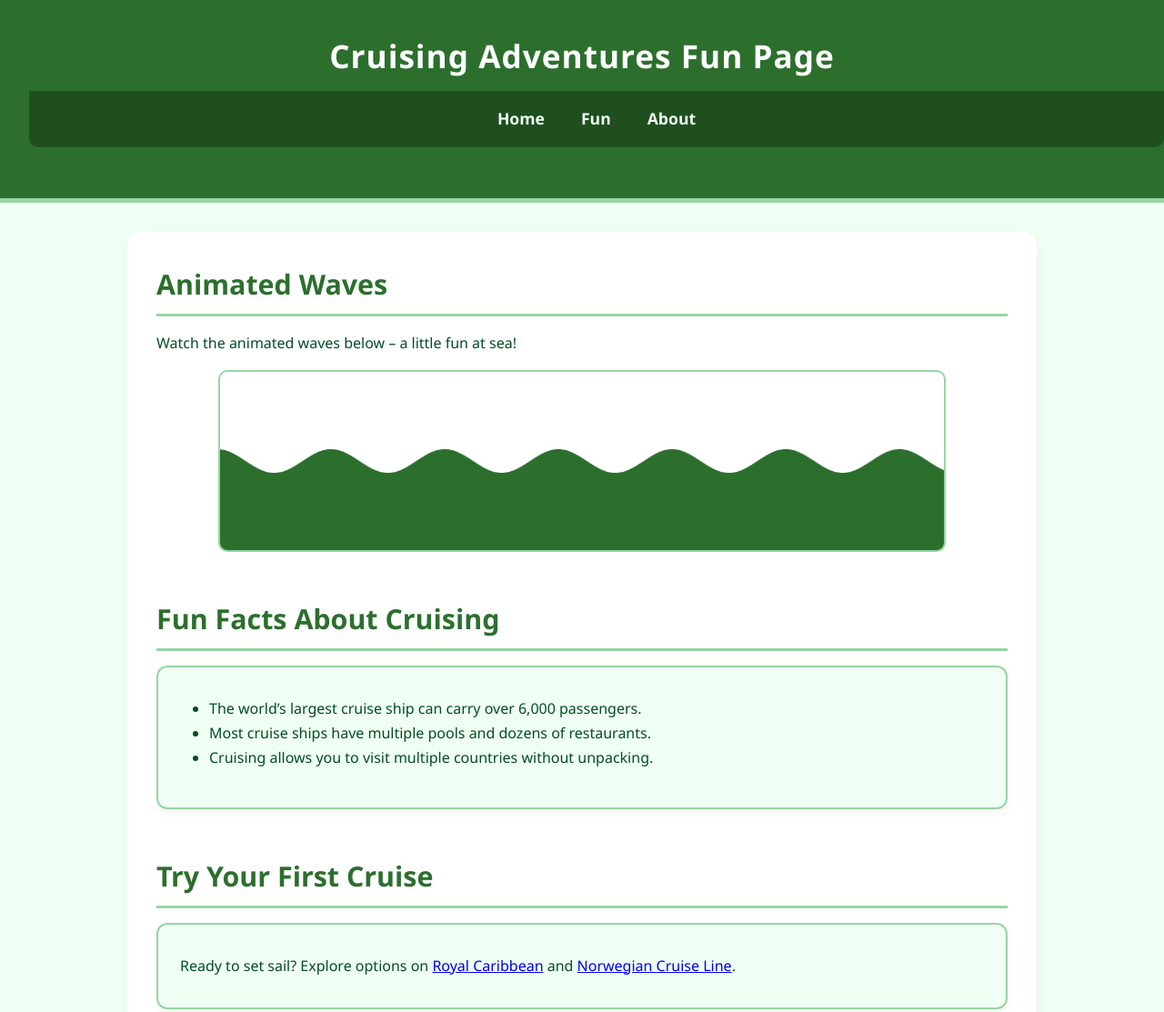
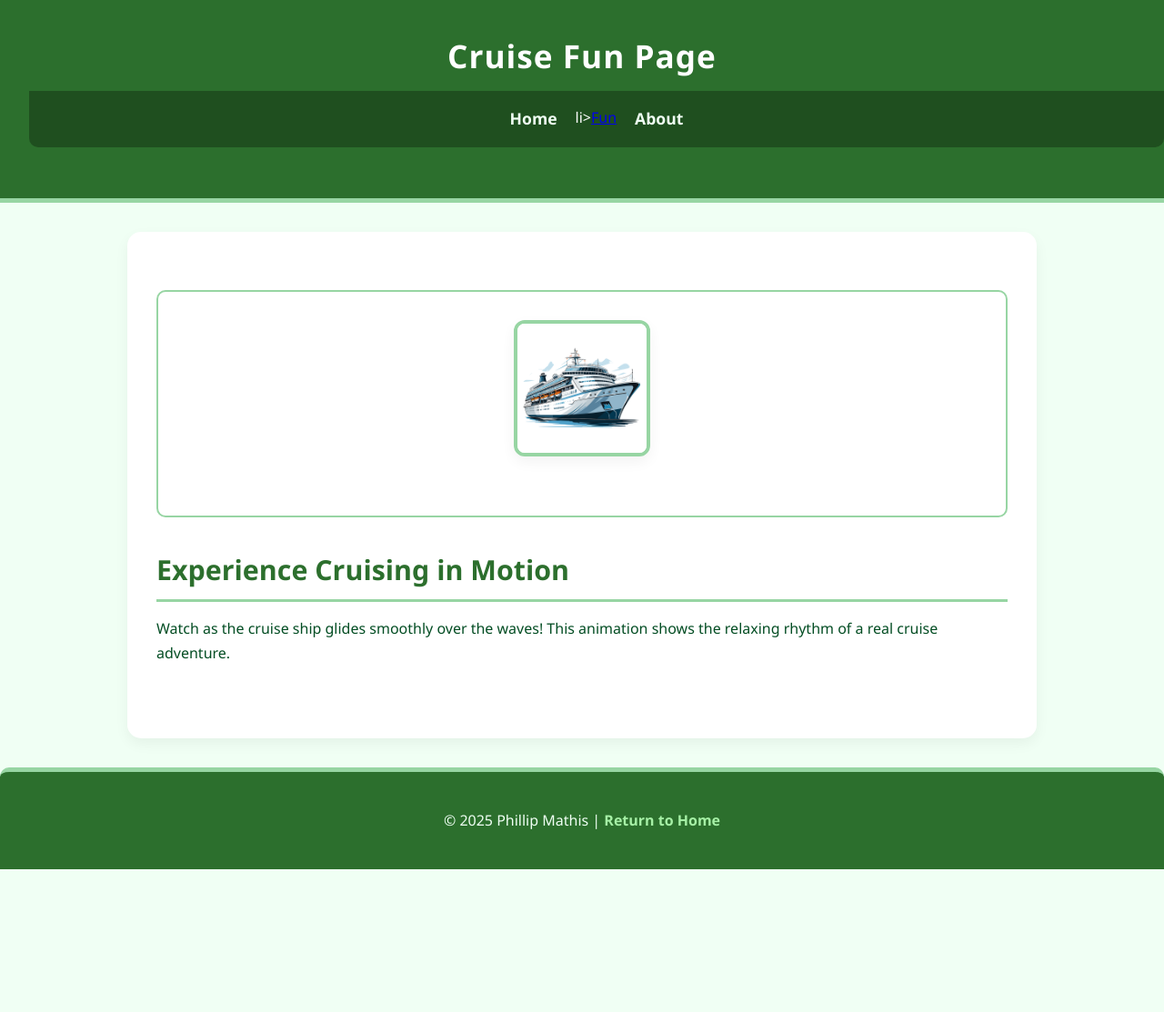
Before and after one commit to pmathis239-art/Class-Project, a plain HTML site: page fun.html in a window 1280 px wide. Shown: the top 1113 px of the page at 91% size. After the commit the page ends 956 px from the top, so only its background shows below. Drawn offline with Linux system fonts and the light colour scheme.

Commit message:
updated pages

```diff
--- a/fun.html
+++ b/fun.html
@@ -3,55 +3,36 @@
 <head>
   <meta charset="UTF-8">
   <meta name="viewport" content="width=device-width, initial-scale=1.0">
-    <title>Cruising Adventures Fun Page</title>
+  <title>Cruise Fun</title>
   <link rel="stylesheet" href="style.css">
 </head>
 <body>
   <header>
-        <h1>Cruising Adventures Fun Page</h1>
+    <h1>Cruise Fun Page</h1>
     <nav>
       <ul>
         <li><a href="index.html">Home</a></li>
-                <li><a href="fun.html">Fun</a></li>
+        li><a href="fun.html">Fun</a></li>
         <li><a href="about.html">About</a></li>
       </ul>
     </nav>
   </header>
 
   <main>
+    <section class="waves-section">
+      <canvas id="waveCanvas"></canvas>
+      <img src="images/cruise-ship.png" alt="Cruise Ship" class="ship">
+    </section>
     <section>
-            <h2>Animated Waves</h2>
-            <p>Watch the animated waves below – a little fun at sea!</p>
-            <canvas id="waveCanvas" width="800" height="300" style="border:2px solid #97d5a3; display:block; margin:1rem auto; border-radius:10px;"></canvas>
-        </section>
-
-        <section>
-            <h2>Fun Facts About Cruising</h2>
-            <div class="card">
-                <ul>
-                    <li>The world’s largest cruise ship can carry over 6,000 passengers.</li>
-                    <li>Most cruise ships have multiple pools and dozens of restaurants.</li>
-                    <li>Cruising allows you to visit multiple countries without unpacking.</li>
-                </ul>
-            </div>
-        </section>
-
-        <section>
-            <h2>Try Your First Cruise</h2>
-            <div class="card">
-                <p>Ready to set sail? Explore options on <a href="https://www.royalcaribbean.com" target="_blank" rel="noopener noreferrer">Royal Caribbean</a> and <a href="https://www.ncl.com" target="_blank" rel="noopener noreferrer">Norwegian Cruise Line</a>.</p>
-            </div>
+      <h2>Experience Cruising in Motion</h2>
+      <p>Watch as the cruise ship glides smoothly over the waves! This animation shows the relaxing rhythm of a real cruise adventure.</p>
     </section>
   </main>
 
   <footer>
-        <p>&copy; 2025 Phillip Mathis</p>
-        <div class="footer-card">
-            <p>Contact: <a href="mailto:phillip@example.com">phillip@example.com</a></p>
-            <p><a href="index.html">Home</a> | <a href="about.html">About</a> | <a href="fun.html">Fun</a></p>
-        </div>
+    <p>&copy; 2025 Phillip Mathis | <a href="index.html">Return to Home</a></p>
   </footer>
 
-    <script src="script.js"></script>
+  <script src="waves.js"></script>
 </body>
 </html>
--- a/script.js
+++ b/script.js
@@ -1,27 +1,37 @@
 const canvas = document.getElementById('waveCanvas');
 const ctx = canvas.getContext('2d');
 
+let width = canvas.width = canvas.offsetWidth;
+let height = canvas.height = canvas.offsetHeight;
+
 let waveOffset = 0;
 
-function drawWaves() {
-    ctx.clearRect(0, 0, canvas.width, canvas.height);
+function drawWave() {
+  ctx.clearRect(0, 0, width, height);
 
-    ctx.fillStyle = '#2c6f2d'; // main green
-    ctx.beginPath();
-    ctx.moveTo(0, canvas.height / 2);
+  // Draw smooth wave
+  ctx.fillStyle = '#97d5a3'; // lighter green
+  ctx.beginPath();
+  ctx.moveTo(0, height / 2);
 
-    for (let x = 0; x <= canvas.width; x++) {
-        const y = 20 * Math.sin((x + waveOffset) * 0.05) + canvas.height / 2;
-        ctx.lineTo(x, y);
-    }
+  for (let x = 0; x <= width; x++) {
+    let y = 20 * Math.sin((x + waveOffset) * 0.02) + height / 2;
+    ctx.lineTo(x, y);
+  }
 
-    ctx.lineTo(canvas.width, canvas.height);
-    ctx.lineTo(0, canvas.height);
-    ctx.closePath();
-    ctx.fill();
+  ctx.lineTo(width, height);
+  ctx.lineTo(0, height);
+  ctx.closePath();
+  ctx.fill();
 
-    waveOffset += 2; // speed of animation
-    requestAnimationFrame(drawWaves);
+  waveOffset += 2; // wave speed
+  requestAnimationFrame(drawWave);
 }
 
-drawWaves();
+// Responsive canvas
+window.addEventListener('resize', () => {
+  width = canvas.width = canvas.offsetWidth;
+  height = canvas.height = canvas.offsetHeight;
+});
+
+drawWave();
--- a/style.css
+++ b/style.css
@@ -165,15 +165,37 @@ iframe {
   border: 2px solid #97d5a3;
 }
 
-/* Canvas (for fun.html) */
+/* Canvas and Ship for Fun page */
+.waves-section {
+  position: relative;
+  width: 100%;
+  height: 250px;
+  margin: 2rem 0;
+}
+
 #waveCanvas {
-  width: 90%;
-  max-width: 800px;
-  height: 200px;
-  margin: 1rem auto;
-  display: block;
+  position: absolute;
+  top: 0;
+  left: 0;
+  width: 100%;
+  height: 250px;
   border-radius: 10px;
   border: 2px solid #97d5a3;
+}
+
+.ship {
+  position: absolute;
+  bottom: 30px;
+  left: 50%;
+  transform: translateX(-50%);
+  width: 150px;
+  animation: float 4s ease-in-out infinite;
+}
+
+@keyframes float {
+  0% { transform: translateX(-50%) translateY(0px); }
+  50% { transform: translateX(-50%) translateY(-10px); }
+  100% { transform: translateX(-50%) translateY(0px); }
 }
 
 /* Footer */
@@ -200,17 +222,6 @@ footer a {
 footer a:hover {
   color: #f0fff4;
   text-decoration: underline;
-}
-
-/* Footer card */
-.footer-card {
-  background-color: #f0fff4;
-  color: #034d23;
-  border-radius: 10px;
-  padding: 1rem 1.5rem;
-  margin-top: 1rem;
-  display: inline-block;
-  border: 2px solid #97d5a3;
 }
 
 /* Responsive Design */
```
Also changed, not shown: images/cruise-ship.png (added). Lines whose indentation alone changed are shown as unchanged.
